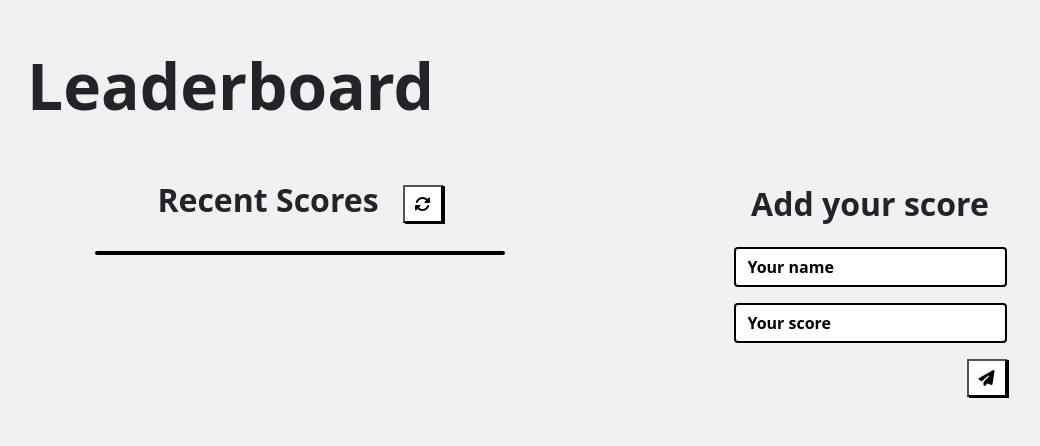
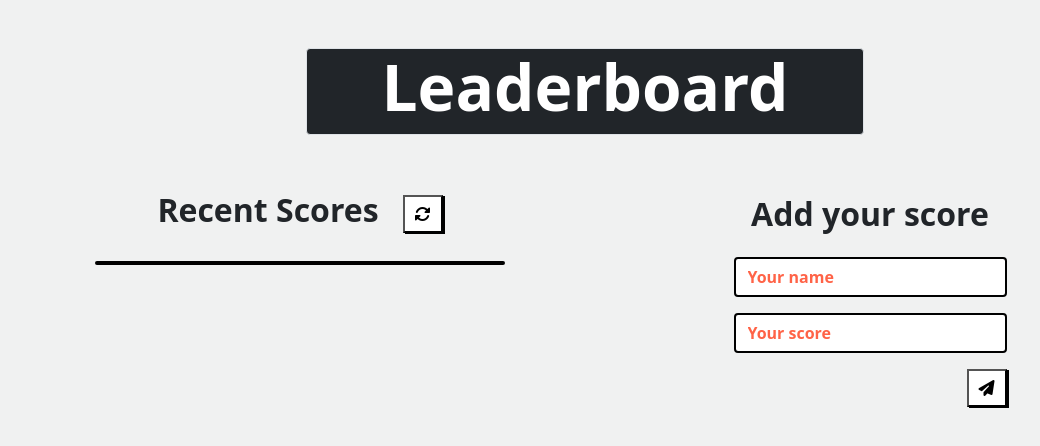
Before and after one commit to mrigorir/leaderboard, a website built with webpack: page src/index.html in a window 1280 px wide. Shown: the whole page, without its empty margins (55-1095 px from the left). Built offline with nearby package versions, Linux system fonts and the light colour scheme.

Commit message:
Apply final touches to the HTML

```diff
--- a/src/index.html
+++ b/src/index.html
@@ -20,7 +20,9 @@
   <main>
     <div class="row">
       <header>
-      <h1 class="font-bold main-title mt-5"> Leaderboard </h1>
+     <div class="col-md-6 mx-auto">
+      <h1 class="font-bold main-title mt-5 border text-center bg-dark text-white rounded pb-2"> Leaderboard </h1>
+     </div>
       </header>
     </div>
     <div class="row mt-5">
--- a/src/styles/style.css
+++ b/src/styles/style.css
@@ -48,7 +48,7 @@ li:nth-child(1n) {
 }
 
 li:nth-child(2n) {
-  background-color: #fff;
+  background-color: lightcyan;
 }
 
 #list li {
@@ -58,7 +58,8 @@ li:nth-child(2n) {
 
 /* Form */
 
-.form-control::placeholder {
-  color: black;
+#name::placeholder,
+#score::placeholder {
   font-weight: bolder;
+  color: tomato;
 }
```
Also changed, not shown: dist/index.html, dist/main.js, src/img/capture.jpg.
